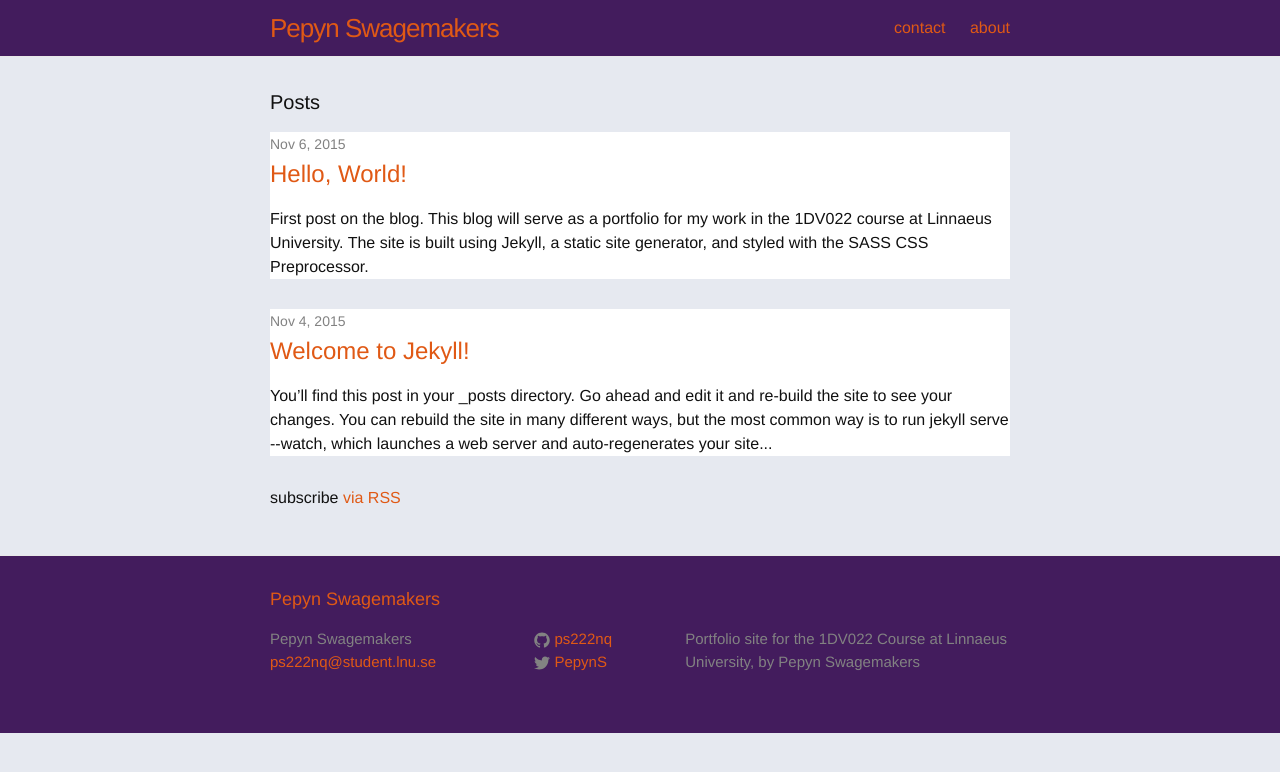
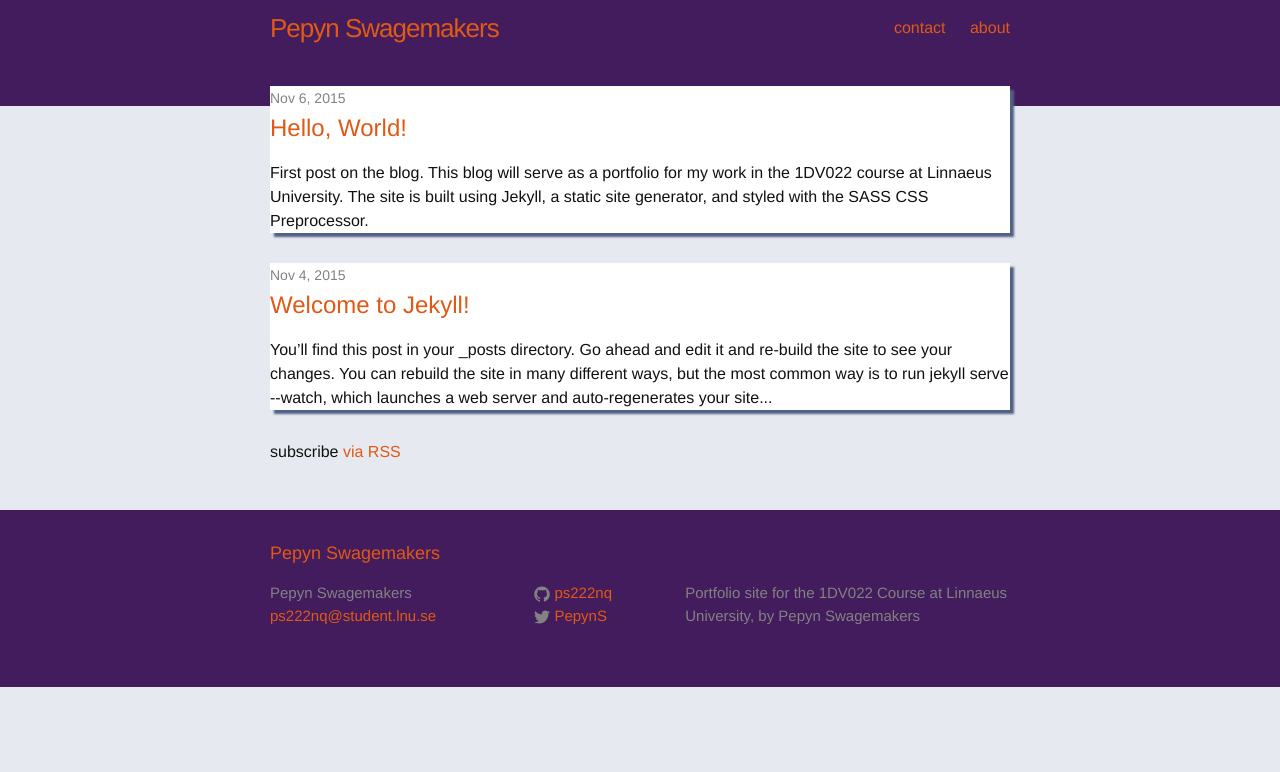
Before and after one commit to ps222nq/ps222nq.github.io, a Jekyll site: the page built from index.html, in a window 1280 px wide. Shown: the top 772 px of the page. Built offline with Jekyll 4.4.1, drawn with Linux system fonts in a browser that asks for light colours.

Commit message:
implementing material design

```diff
--- a/_layouts/page.html
+++ b/_layouts/page.html
@@ -1,7 +1,7 @@
 ---
 layout: default
 ---
-<div class="post">
+<div class="post white-box-shaded">
 
   <header class="post-header">
     <h1 class="post-title">{{ page.title }}</h1>
--- a/_layouts/post.html
+++ b/_layouts/post.html
@@ -1,7 +1,7 @@
 ---
 layout: default
 ---
-<div class="post">
+<div class="post white-box-shaded">
 
   <header class="post-header">
     <h1 class="post-title">{{ page.title }}</h1>
--- a/_sass/_layout.scss
+++ b/_sass/_layout.scss
@@ -3,7 +3,7 @@
  */
 .site-header {
     //border-top: 5px solid $grey-color-dark;
-    border-bottom: 1px solid $grey-color-light;
+    //border-bottom: 1px solid $grey-color-light;
     min-height: 56px;
     background-color: $background2;
 
@@ -166,6 +166,9 @@
  */
 .page-content {
     padding: $spacing-unit 0;
+    background-image: linear-gradient(180deg, $background2, $background2 10%, $background2);
+    background-size: 100% 50px;
+    background-repeat: no-repeat;
 }
 
 .page-heading {
@@ -178,7 +181,8 @@
 
     > li {
         margin-bottom: $spacing-unit;
-        background-color: white;
+        //background-color: white;
+        //box-shadow: 4px 4px 2px darken($background-color, 50%);
     }
 }
 
@@ -238,3 +242,8 @@
         }
     }
 }
+
+.white-box-shaded {
+    background-color: white;
+    box-shadow: 4px 4px 2px darken($background-color, 50%);
+}
--- a/about/index.html
+++ b/about/index.html
@@ -3,7 +3,7 @@ layout: default
 title: about
 ---
 
-<div class="home">
+<div class="home white-box-shaded">
 
     <h1 class="page-heading">About</h1>
 
--- a/contact/index.html
+++ b/contact/index.html
@@ -3,7 +3,7 @@ layout: default
 title: contact
 ---
 
-<div class="home">
+<div class="home white-box-shaded">
 
     <h1 class="page-heading">Contact</h1>
 
--- a/index.html
+++ b/index.html
@@ -4,16 +4,16 @@ layout: default
 
 <div class="home">
 
-  <h1 class="page-heading">Posts</h1>
+  <!--<h1 class="page-heading">Posts</h1>-->
 
   <ul class="post-list">
     {% for post in site.posts %}
-      <li>
+      <li class="white-box-shaded">
         <span class="post-meta">{{ post.date | date: "%b %-d, %Y" }}</span>
 
-        <h2>
+        <h1>
           <a class="post-link" href="{{ post.url | prepend: site.baseurl }}">{{ post.title }}</a>
-        </h2>
+        </h1>
           <p>{{ post.content | strip_html | truncatewords: 50 }}</p>
       </li>
     {% endfor %}
```
